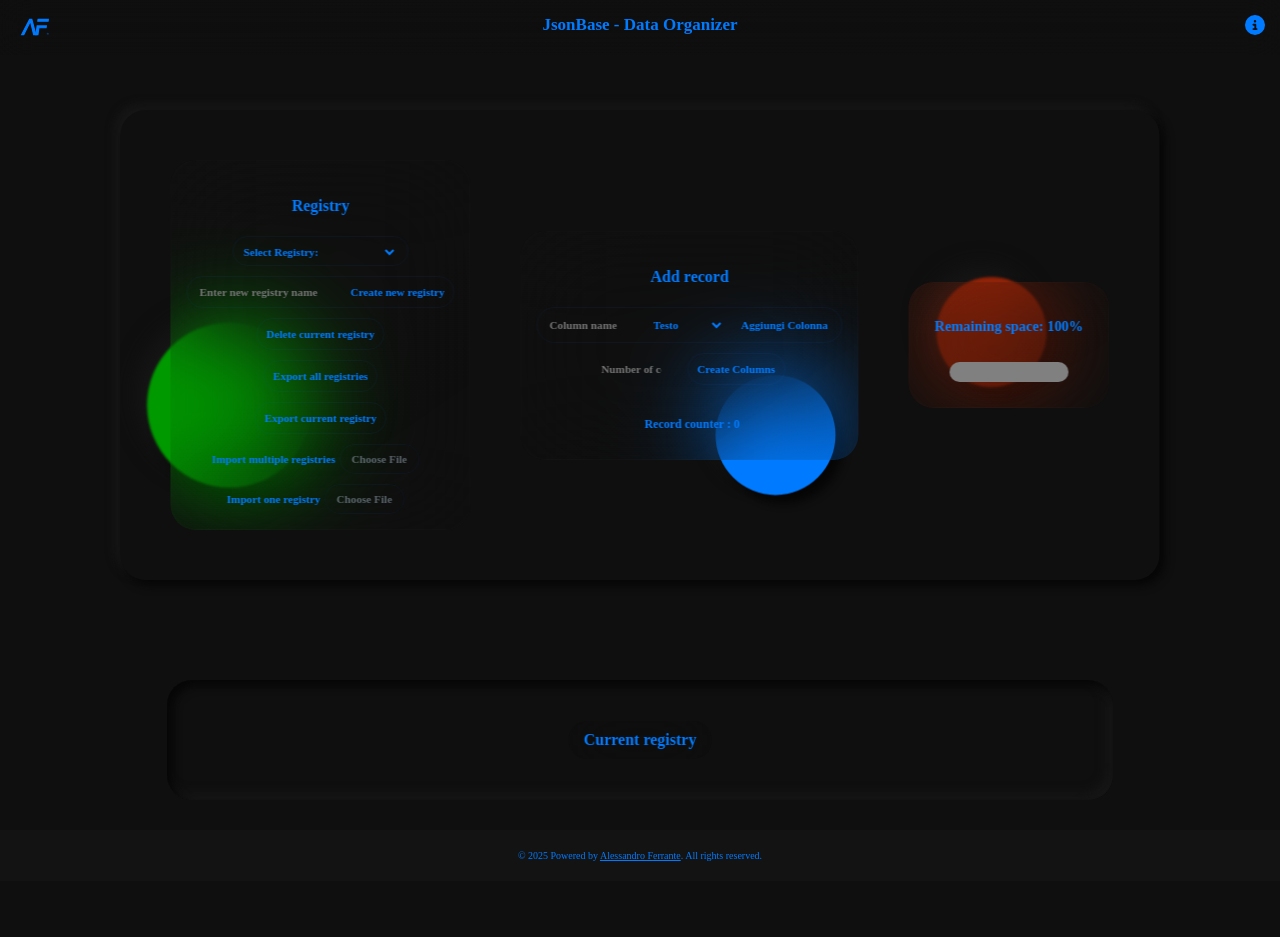
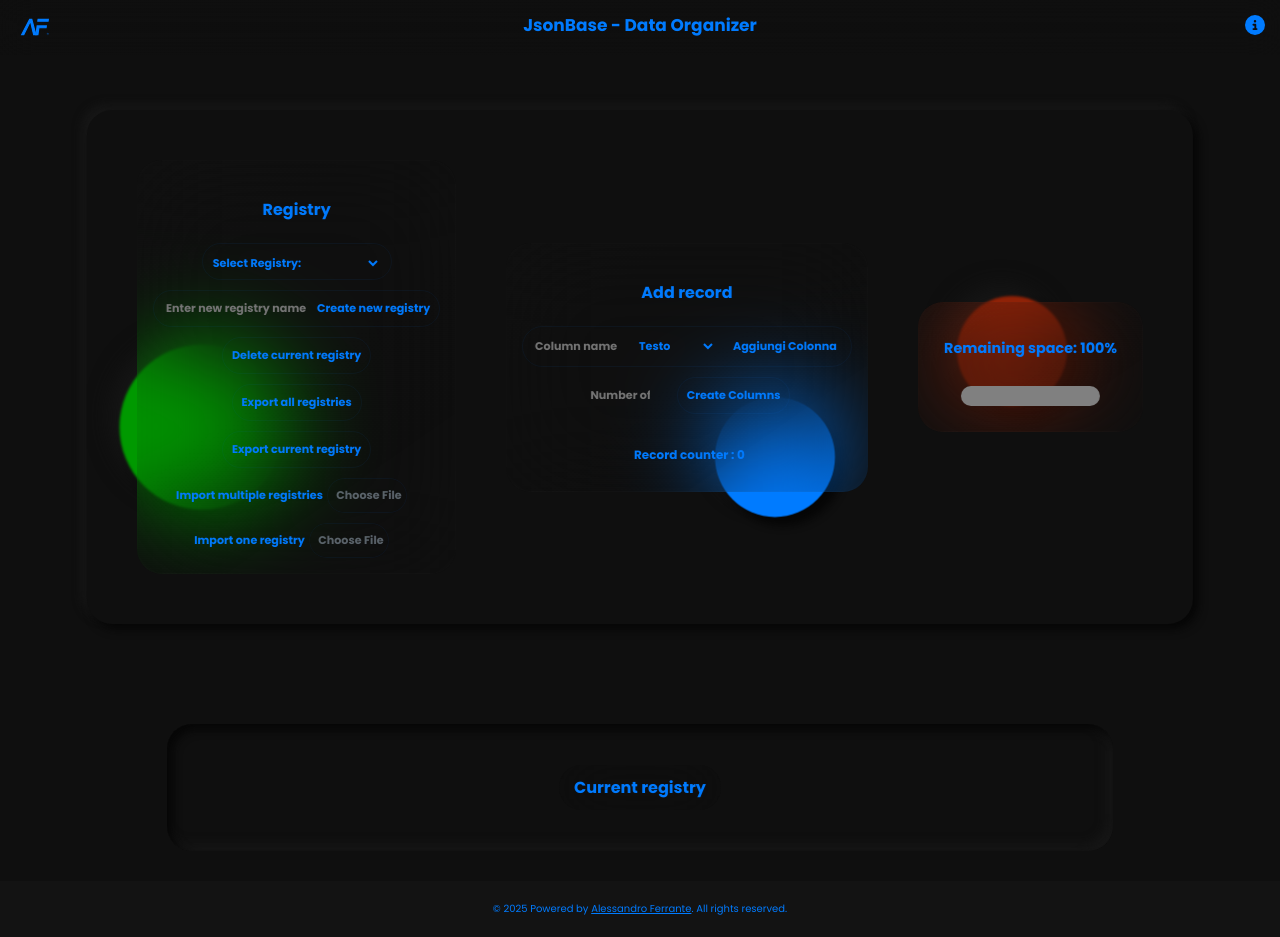
Before and after one commit to AlessandroFerrante/JsonBase-Data-Organizer, a plain HTML site: page index.html in a window 1280 px wide. Before the commit the page ends 881 px from the top, so only its background shows below. Drawn offline with Linux system fonts and the light colour scheme.

Commit message:
Add fix font

```diff
--- a/assets/css/style.css
+++ b/assets/css/style.css
@@ -1,3 +1,5 @@
+@import url('https://fonts.googleapis.com/css2?family=Poppins:ital,wght@0,300;0,400;0,700;1,700&display=swap');
+
 *{
   font-family: Poppins;
 }
```
